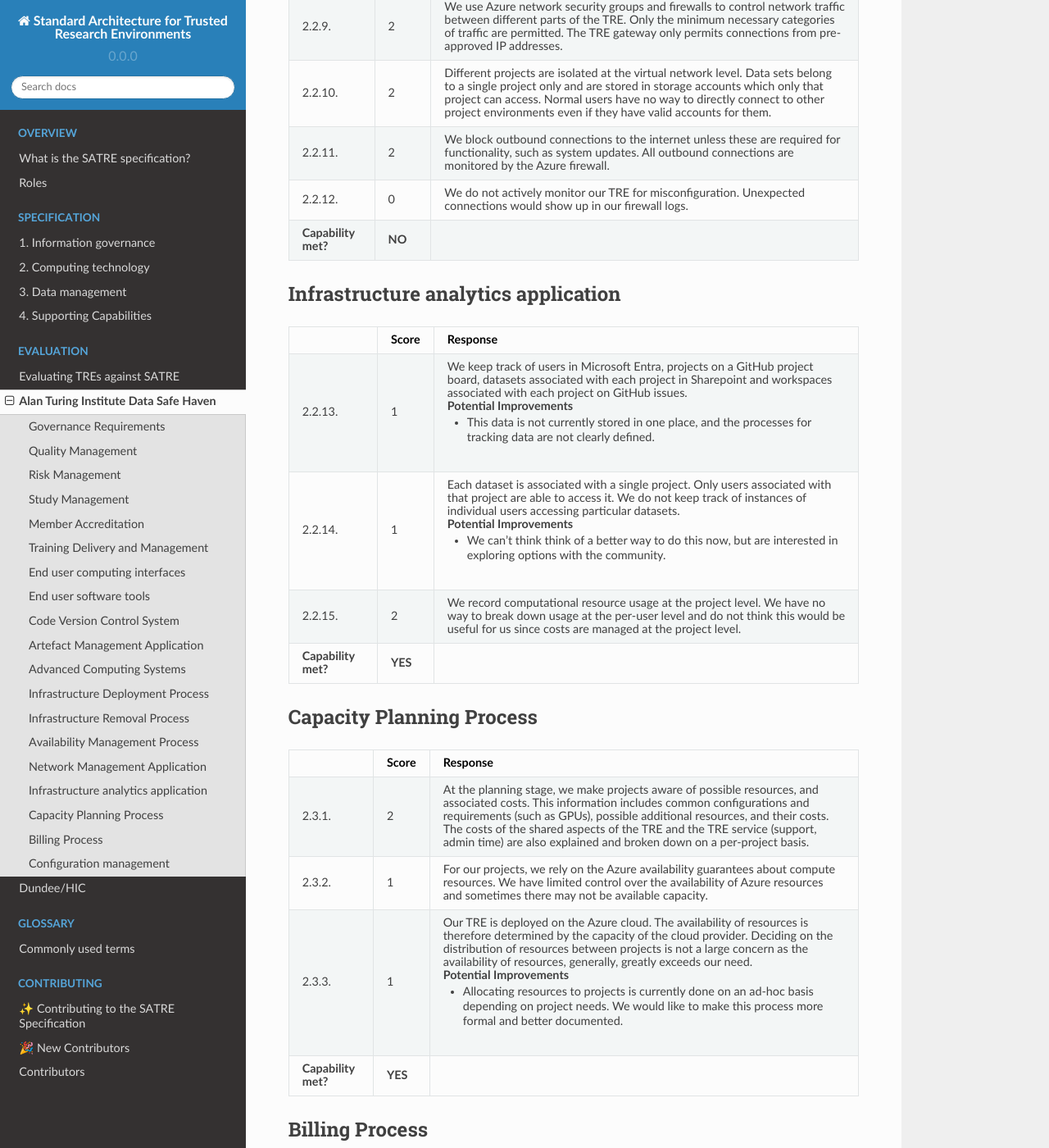
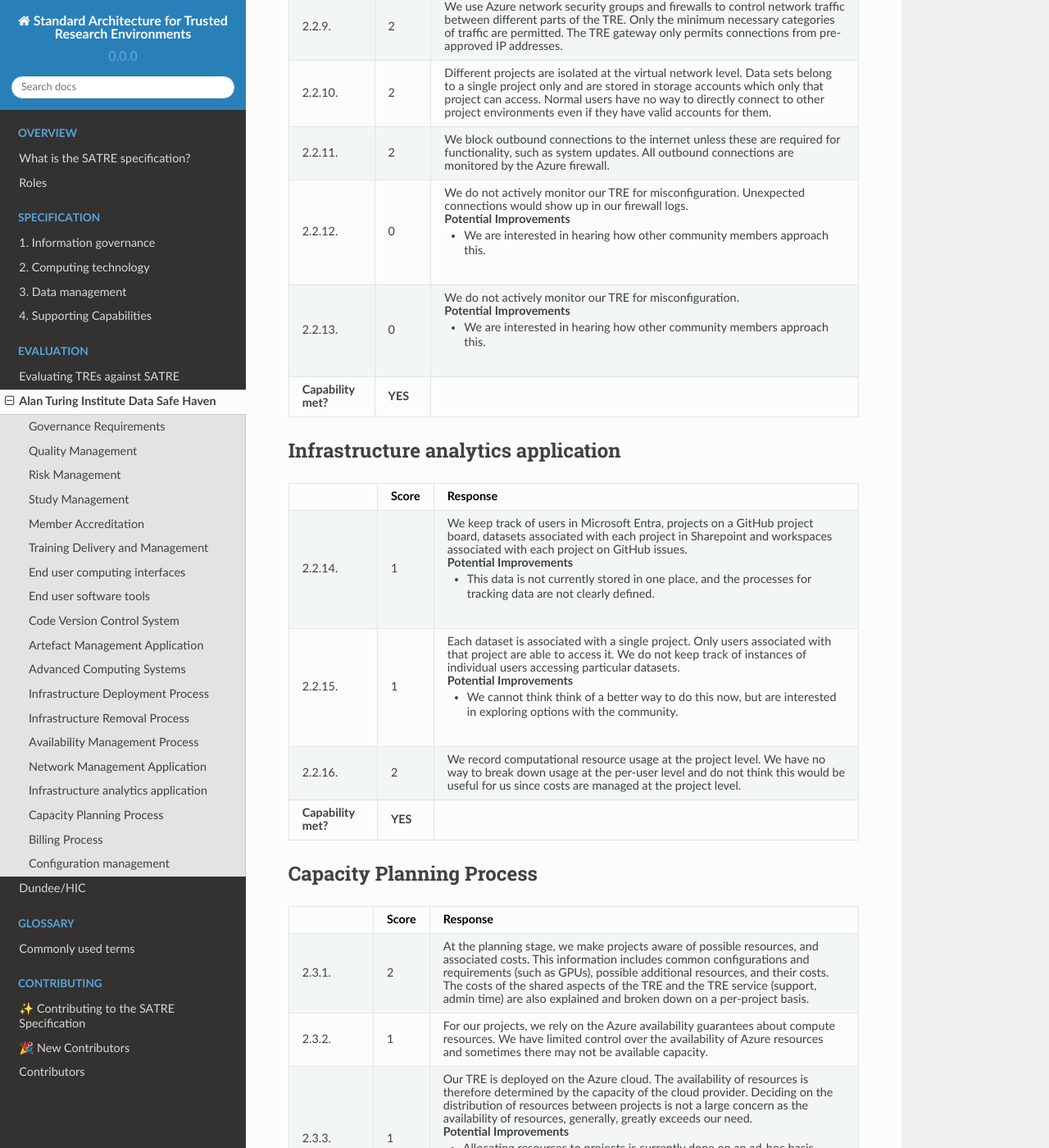
Before and after one commit to sa-tre/satre-specification, a Sphinx documentation site: the page built from docs/source/evaluations/alan_turing_institute.md, in a window 1280 px wide and 1400 px high, scrolled down 12464 px. Shown: the whole window at 82% size. Built offline with Sphinx 7.4.7 and the Read the Docs theme 2.0.0, drawn with Linux system fonts in a browser that asks for light colours.

````diff
--- a/docs/source/evaluations/alan_turing_institute.md
+++ b/docs/source/evaluations/alan_turing_institute.md
@@ -590,8 +590,15 @@
   - 0
   - We do not actively monitor our TRE for misconfiguration.
     Unexpected connections would show up in our firewall logs.
+    ##### Potential Improvements
+    - We are interested in hearing how other community members approach this.
+* - 2.2.13.
+  - 0
+  - We do not actively monitor our TRE for misconfiguration.
+    ##### Potential Improvements
+    - We are interested in hearing how other community members approach this.
 * - **Capability met?**
-  - **NO**
+  - **YES**
   -
 ```
 
@@ -604,19 +611,19 @@
 * -
   - Score
   - Response
-* - 2.2.13.
+* - 2.2.14.
   - 1
   - We keep track of users in Microsoft Entra, projects on a GitHub project board, datasets associated with each project in Sharepoint and workspaces associated with each project on GitHub issues.
     ##### Potential Improvements
     - This data is not currently stored in one place, and the processes for tracking data are not clearly defined.
-* - 2.2.14.
+* - 2.2.15.
   - 1
   - Each dataset is associated with a single project.
     Only users associated with that project are able to access it.
     We do not keep track of instances of individual users accessing particular datasets.
     ##### Potential Improvements
-    - We can't think think of a better way to do this now, but are interested in exploring options with the community.
-* - 2.2.15.
+    - We cannot think think of a better way to do this now, but are interested in exploring options with the community.
+* - 2.2.16.
   - 2
   - We record computational resource usage at the project level.
     We have no way to break down usage at the per-user level and do not think this would be useful for us since costs are managed at the project level.
````
Also changed, not shown: docs/source/pillars/computing_technology.md (+9 -5 lines).
